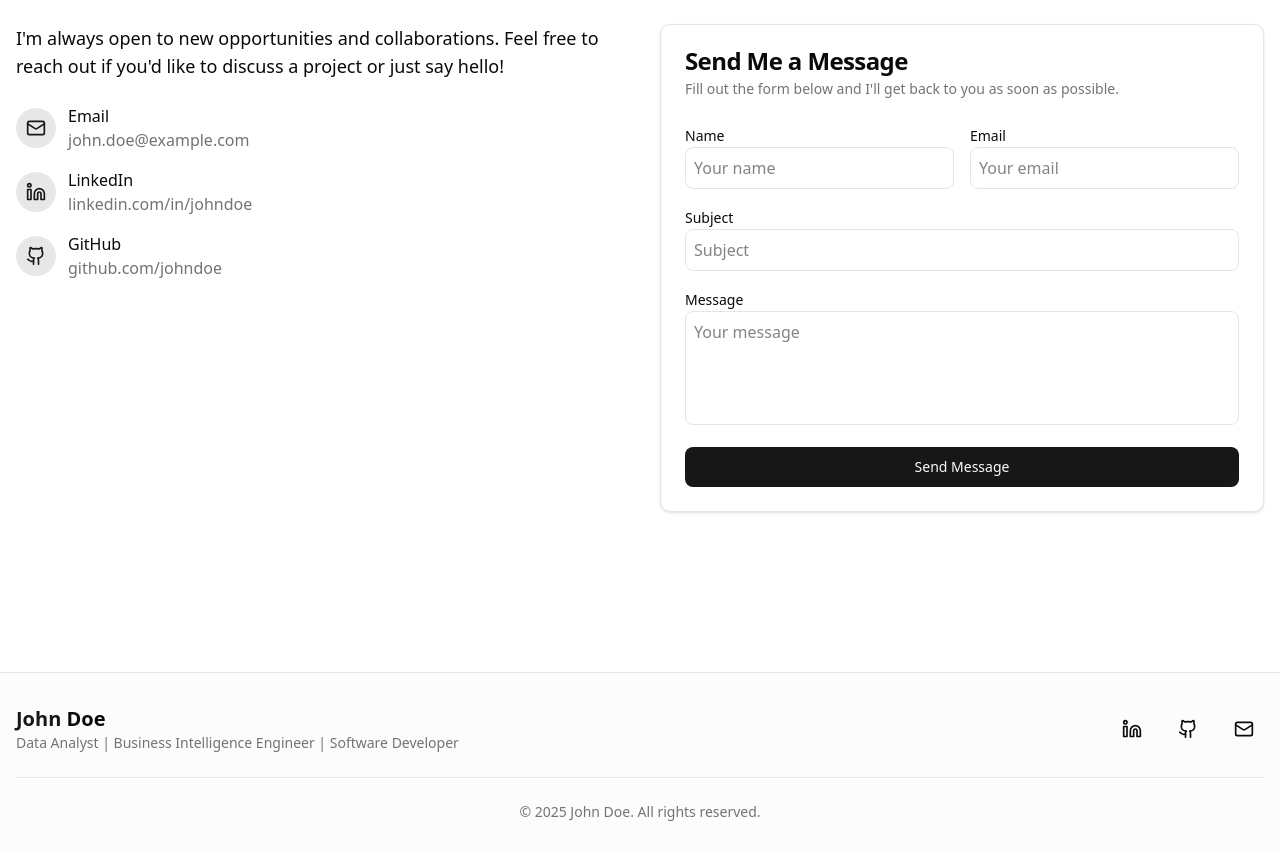
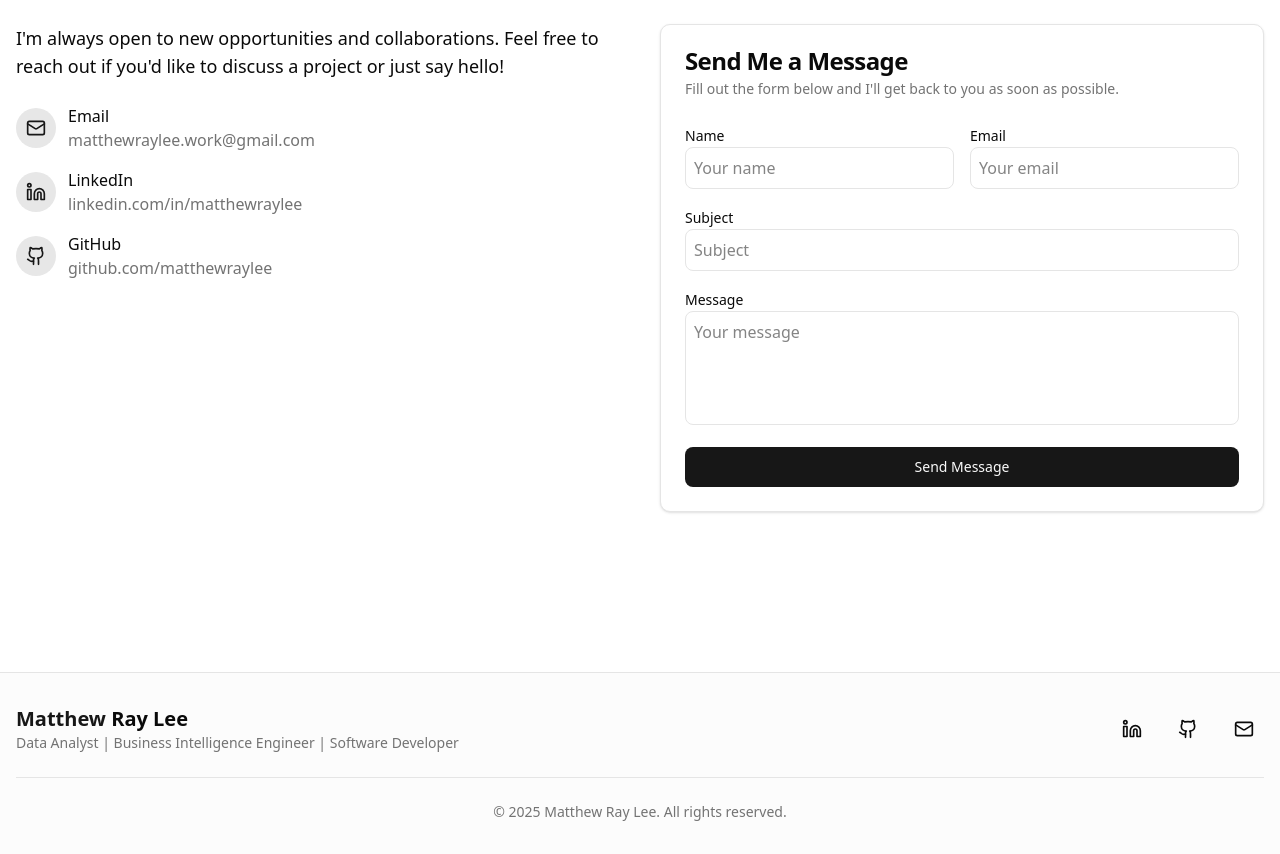
Before and after one commit to matthewraylee/my-portfolio, a Next.js app: page / in a window 1280 px wide. Shown: the part 3940-4794 px from the top of the page. Built offline with nearby package versions, Linux system fonts and the light colour scheme.

Commit message:
added social links

```diff
--- a/components/layout/Footer.tsx
+++ b/components/layout/Footer.tsx
@@ -10,7 +10,7 @@
         <div className="flex flex-col md:flex-row justify-between items-center">
           <div className="mb-4 md:mb-0">
             <h2 className="text-xl font-bold">
-              <span className="text-primary">John</span> Doe
+              <span className="text-primary">Matthew</span> Ray Lee
             </h2>
             <p className="text-sm text-muted-foreground">
               Data Analyst | Business Intelligence Engineer | Software Developer
@@ -19,20 +19,38 @@
 
           <div className="flex space-x-4">
             <Button variant="ghost" size="icon" aria-label="LinkedIn">
-              <Linkedin className="h-5 w-5" />
+              <a
+                href="https://www.linkedin.com/in/matthewraylee/"
+                target="_blank"
+                rel="noopener noreferrer"
+              >
+                <Linkedin className="h-5 w-5" />
+              </a>
             </Button>
             <Button variant="ghost" size="icon" aria-label="GitHub">
-              <Github className="h-5 w-5" />
+              <a
+                href="https://github.com/matthewraylee/"
+                target="_blank"
+                rel="noopener noreferrer"
+              >
+                <Github className="h-5 w-5" />
+              </a>
             </Button>
             <Button variant="ghost" size="icon" aria-label="Email">
-              <Mail className="h-5 w-5" />
+              <a
+                href="mailto:matthewraylee.work@gmail.com"
+                target="_blank"
+                rel="noopener noreferrer"
+              >
+                <Mail className="h-5 w-5" />
+              </a>
             </Button>
           </div>
         </div>
 
         <div className="mt-6 pt-6 border-t border-border text-center">
           <p className="text-sm text-muted-foreground">
-            © {new Date().getFullYear()} John Doe. All rights reserved.
+            © {new Date().getFullYear()} Matthew Ray Lee. All rights reserved.
           </p>
         </div>
       </div>
--- a/components/sections/Contact.tsx
+++ b/components/sections/Contact.tsx
@@ -39,7 +39,9 @@
                 </div>
                 <div>
                   <h4 className="font-medium">Email</h4>
-                  <p className="text-muted-foreground">john.doe@example.com</p>
+                  <p className="text-muted-foreground">
+                    matthewraylee.work@gmail.com
+                  </p>
                 </div>
               </div>
 
@@ -50,7 +52,7 @@
                 <div>
                   <h4 className="font-medium">LinkedIn</h4>
                   <p className="text-muted-foreground">
-                    linkedin.com/in/johndoe
+                    linkedin.com/in/matthewraylee
                   </p>
                 </div>
               </div>
@@ -61,7 +63,9 @@
                 </div>
                 <div>
                   <h4 className="font-medium">GitHub</h4>
-                  <p className="text-muted-foreground">github.com/johndoe</p>
+                  <p className="text-muted-foreground">
+                    github.com/matthewraylee
+                  </p>
                 </div>
               </div>
             </div>
```
